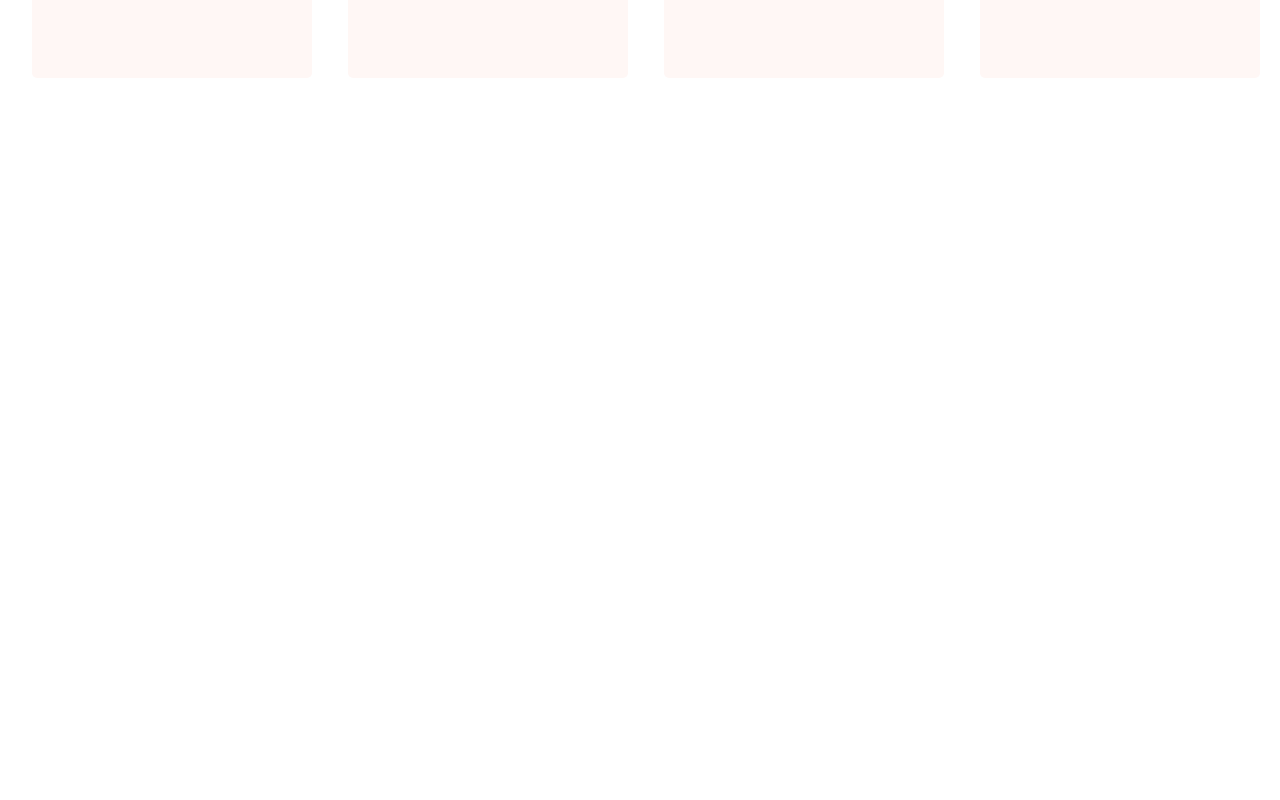
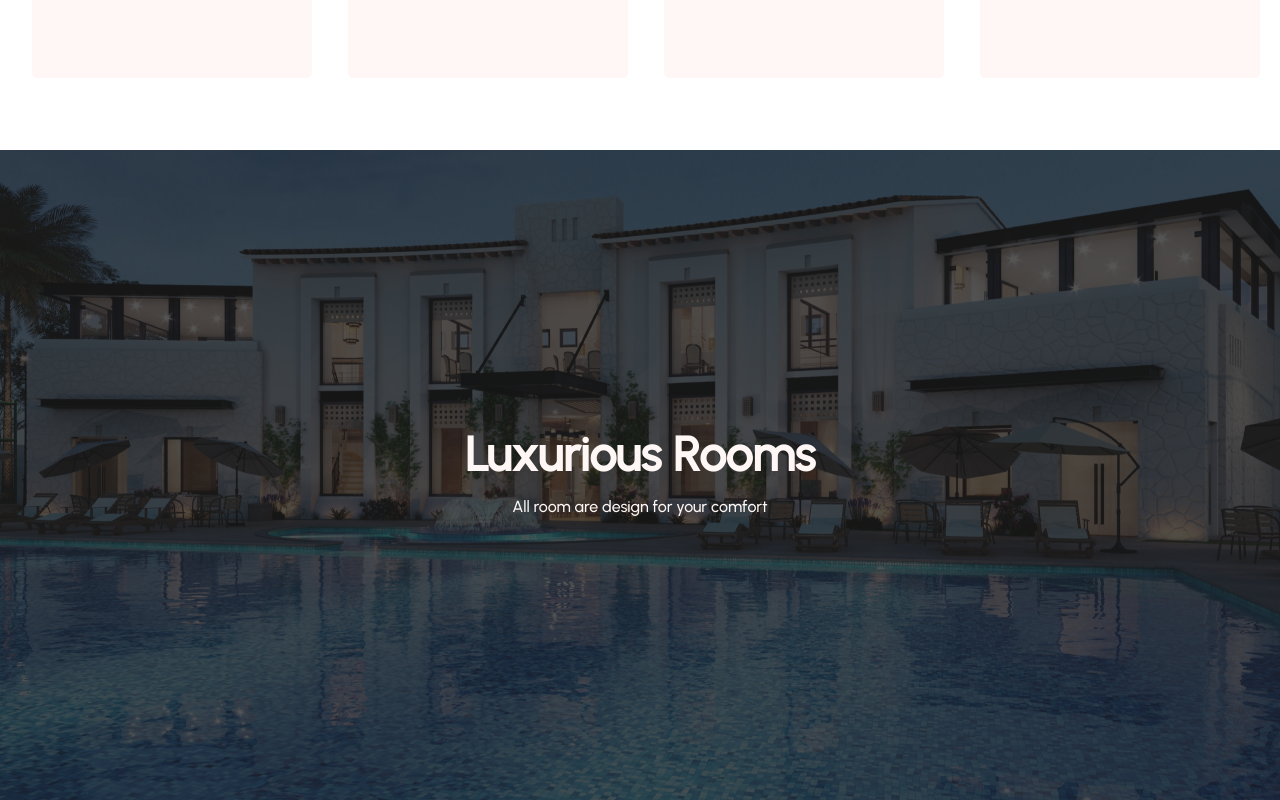
Before and after one commit to shaikahmadnawaz/meet-space, a React (Vite) app: page / in a window 1280 px wide. Shown: the part 1118-1918 px from the top of the page. Before the commit the page ends 1268 px from the top, so only its background shows below. Built offline with nearby package versions, Linux system fonts and the light colour scheme.

Commit message:
working on rooms section

```diff
--- /dev/null
+++ b/src/components/landing/Rooms.jsx
@@ -0,0 +1,24 @@
+const Rooms = () => {
+  return (
+    <div
+      className="relative bg-cover bg-center h-[650px] w-full mx-auto py-10  px-2 lg:px-8"
+      style={{
+        backgroundImage: `url('/rooms-bg.png')`,
+      }}
+    >
+      {/* Content Layer */}
+      <div className="absolute inset-0 flex items-center justify-center bg-black/75">
+        <div className="mx-auto max-w-2xl lg:text-center">
+          <h2 className="text-3xl font-bold leading-tight text-secondary sm:text-4xl lg:text-5xl">
+            Luxurious Rooms
+          </h2>
+          <p className="mt-4 max-w-xl text-base leading-relaxed text-secondary lg:mx-auto">
+            All room are design for your comfort
+          </p>
+        </div>
+      </div>
+    </div>
+  );
+};
+
+export default Rooms;
--- a/src/pages/Landing.jsx
+++ b/src/pages/Landing.jsx
@@ -1,5 +1,6 @@
 import Facilities from "../components/landing/Facilities";
 import Hero from "../components/landing/Hero";
+import Rooms from "../components/landing/Rooms";
 import Navbar from "../components/Navbar";
 
 const Landing = () => {
@@ -8,6 +9,7 @@ const Landing = () => {
       <Navbar />
       <Hero />
       <Facilities />
+      <Rooms />
     </>
   );
 };
```
Also changed, not shown: public/rooms-bg.png (added).
